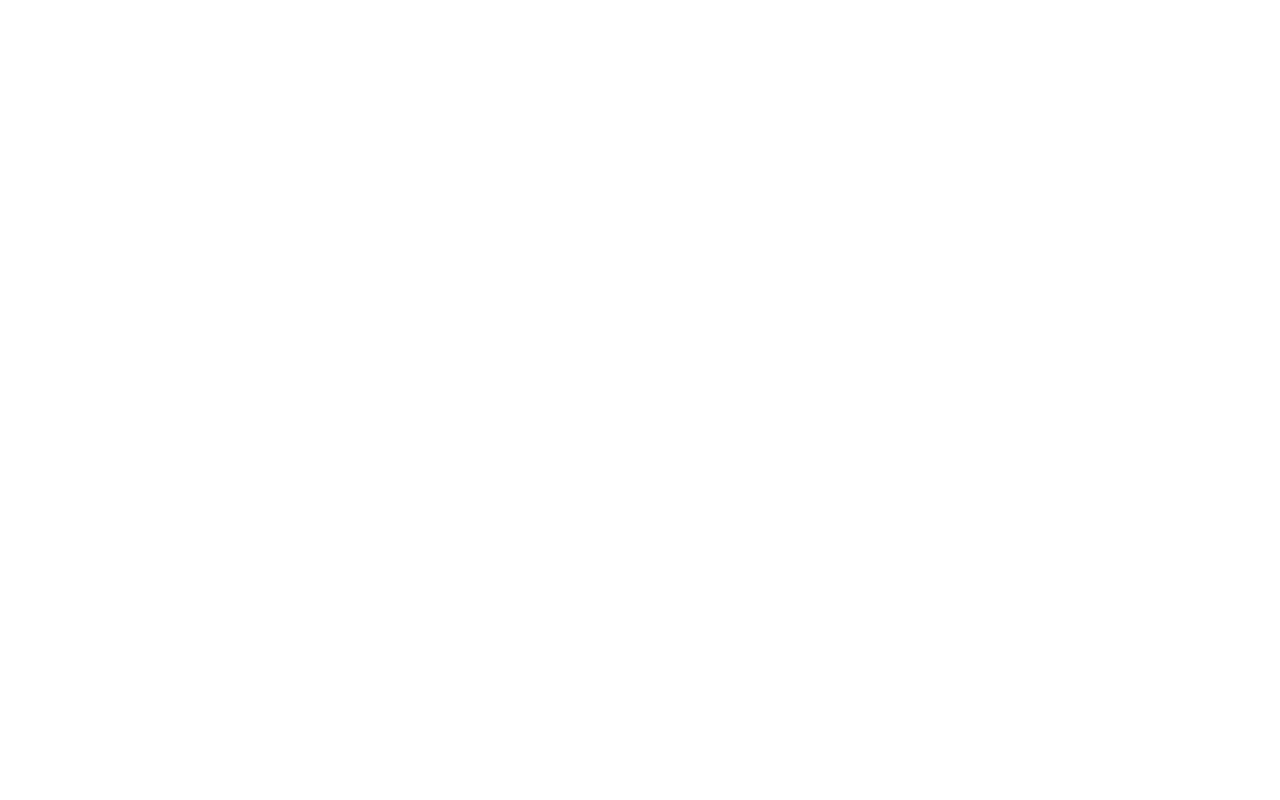
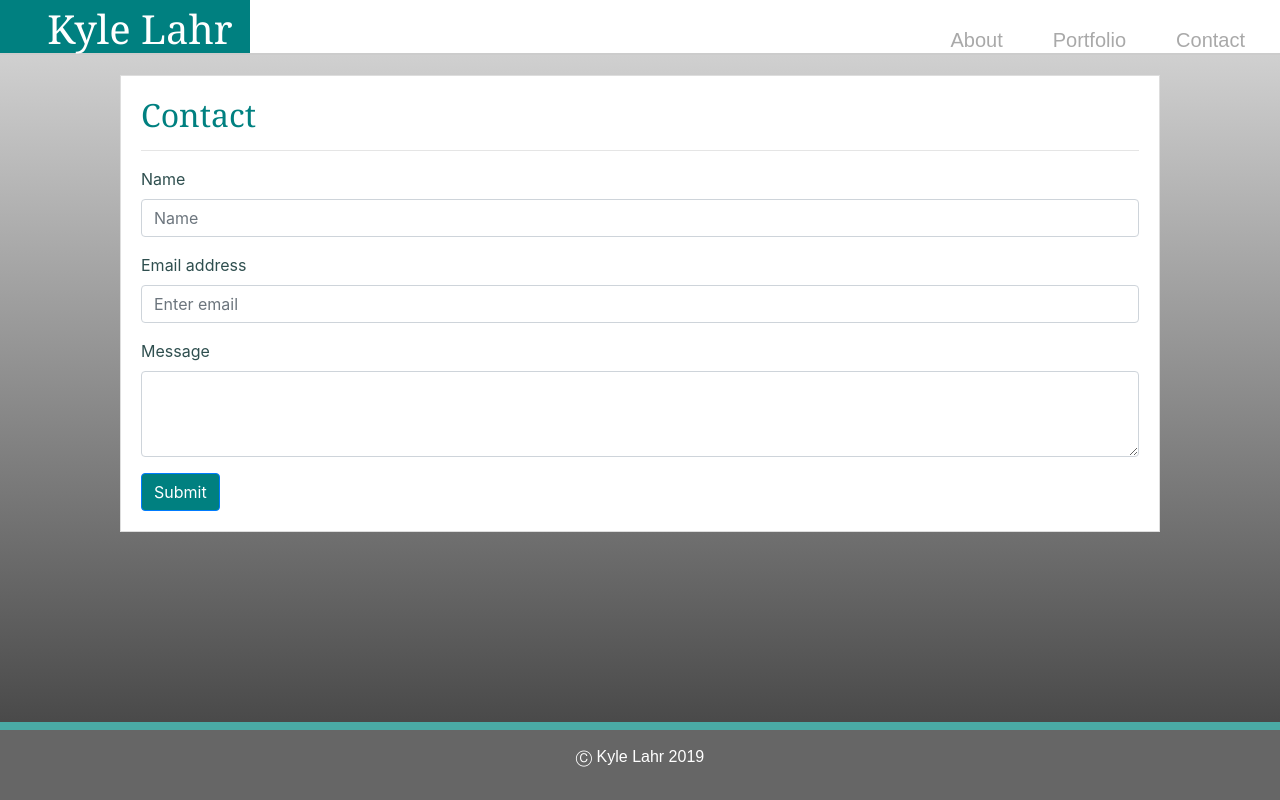
Before and after one commit to kwlahr/basic-portfolio, a plain HTML site: page contact.html in a window 1280 px wide. Drawn offline with nearby package versions, Linux system fonts and the light colour scheme.

Commit message:
added html and css content to contact and portfolio pages, updated index.html with bootstrap

```diff
--- a/assets/css/style.css
+++ b/assets/css/style.css
@@ -6,12 +6,22 @@ html, body{
 
 .header{
     background-color: white;
+    color: white;
     padding-top: 0px;
     /* padding-bottom: 20px; */
     margin: 0px;
     border-bottom: solid 2px #cccccc;
     height: 55px;
     width: 100%;
+}
+
+img{
+    margin: 10px;
+    float: none;
+
+}
+#headshot{
+    float: left;
 }
 .nav{
     float: right;
@@ -62,11 +72,12 @@ h1{
     padding: 5px;
     padding-left: 35px;
     padding-bottom: 15px;
-    height: 35px;
+    height: 53px;
     width: 250px;
     margin: 0px;
     float: left;
     font-size: 40px;
+    font-family: Georgia, 'Times New Roman', Times, serif;
 }
 
 
@@ -75,10 +86,6 @@ a:hover{
 
 }
 
-img{
-    margin: 10px;
-    float: left;
-}
 
 footer{
     flex-shrink: 0;
@@ -95,10 +102,15 @@ footer{
 
 }
 
-h1, h2, h3 {
+h2, h3 {
     font-family: Georgia, 'Times New Roman', Times, serif;
+    color: teal;
 }
 
-p, footer{
+p, nav, footer{
     font-family: Arial, Helvetica, sans-serif;
 }
+
+.btn{
+    background-color: teal;
+}
--- a/contact.html
+++ b/contact.html
@@ -0,0 +1,58 @@
+<!DOCTYPE html>
+<html lang="en">
+<head>
+    <meta charset="UTF-8">
+    <meta name="viewport" content="width=device-width, initial-scale=1.0">
+    <meta http-equiv="X-UA-Compatible" content="ie=edge">
+    <title>Contact</title>
+    <link rel="stylesheet" href="assets/css/reset.css">
+    <link rel="stylesheet" href="https://stackpath.bootstrapcdn.com/bootstrap/4.3.1/css/bootstrap.min.css" integrity="sha384-ggOyR0iXCbMQv3Xipma34MD+dH/1fQ784/j6cY/iJTQUOhcWr7x9JvoRxT2MZw1T" crossorigin="anonymous">
+
+    <script src="https://code.jquery.com/jquery-3.3.1.slim.min.js" integrity="sha384-q8i/X+965DzO0rT7abK41JStQIAqVgRVzpbzo5smXKp4YfRvH+8abtTE1Pi6jizo" crossorigin="anonymous"></script>
+<script src="https://cdnjs.cloudflare.com/ajax/libs/popper.js/1.14.7/umd/popper.min.js" integrity="sha384-UO2eT0CpHqdSJQ6hJty5KVphtPhzWj9WO1clHTMGa3JDZwrnQq4sF86dIHNDz0W1" crossorigin="anonymous"></script>
+<script src="https://stackpath.bootstrapcdn.com/bootstrap/4.3.1/js/bootstrap.min.js" integrity="sha384-JjSmVgyd0p3pXB1rRibZUAYoIIy6OrQ6VrjIEaFf/nJGzIxFDsf4x0xIM+B07jRM" crossorigin="anonymous"></script>
+<link rel="stylesheet" href="assets/css/style.css">
+</head>
+<body>
+
+        <div class=header>
+                <header>
+                    <h1>Kyle Lahr</h1>
+                    <nav>
+                        <a class=nav href="contact.html">Contact</a>
+                        <a class=nav href="portfolio.html">Portfolio</a>
+                        <a class=nav href="index.html">About</a>
+                    </nav>
+                </header>
+        </div>
+
+            <div class=content>
+                    <section>
+
+                        <h2>Contact</h2>
+                        <hr>
+                        <form action="contact">
+                                <div class="form-group">
+                                        <label for="exampleInputName1">Name</label>
+                                        <input type="Name" class="form-control" id="exampleInputName1" aria-describedby="nameHelp" placeholder="Name">
+                                      </div>
+                                <div class="form-group">
+                                        <label for="exampleInputEmail1">Email address</label>
+                                        <input type="email" class="form-control" id="exampleInputEmail1" aria-describedby="emailHelp" placeholder="Enter email">
+                                        <!-- <small id="emailHelp" class="form-text text-muted">We'll never share your email with anyone else.</small> -->
+                                      </div>
+                                <div class="form-group">
+                                        <label for="exampleFormControlTextarea1">Message</label>
+                                        <textarea class="form-control" id="exampleFormControlTextarea1" rows="3"></textarea>
+                                      </div>
+                                    <input class="btn btn-primary" type="submit" value="Submit">
+                        </form>
+                    </section>
+
+                    </div>
+
+                    <footer class= footer>
+                    <p> &#x24B8; Kyle Lahr 2019 </p>
+                    </footer>
+</body>
+</html>
```
Also changed, not shown: index.html (+8 -3 lines), portfolio.html (+68 -0 lines).
